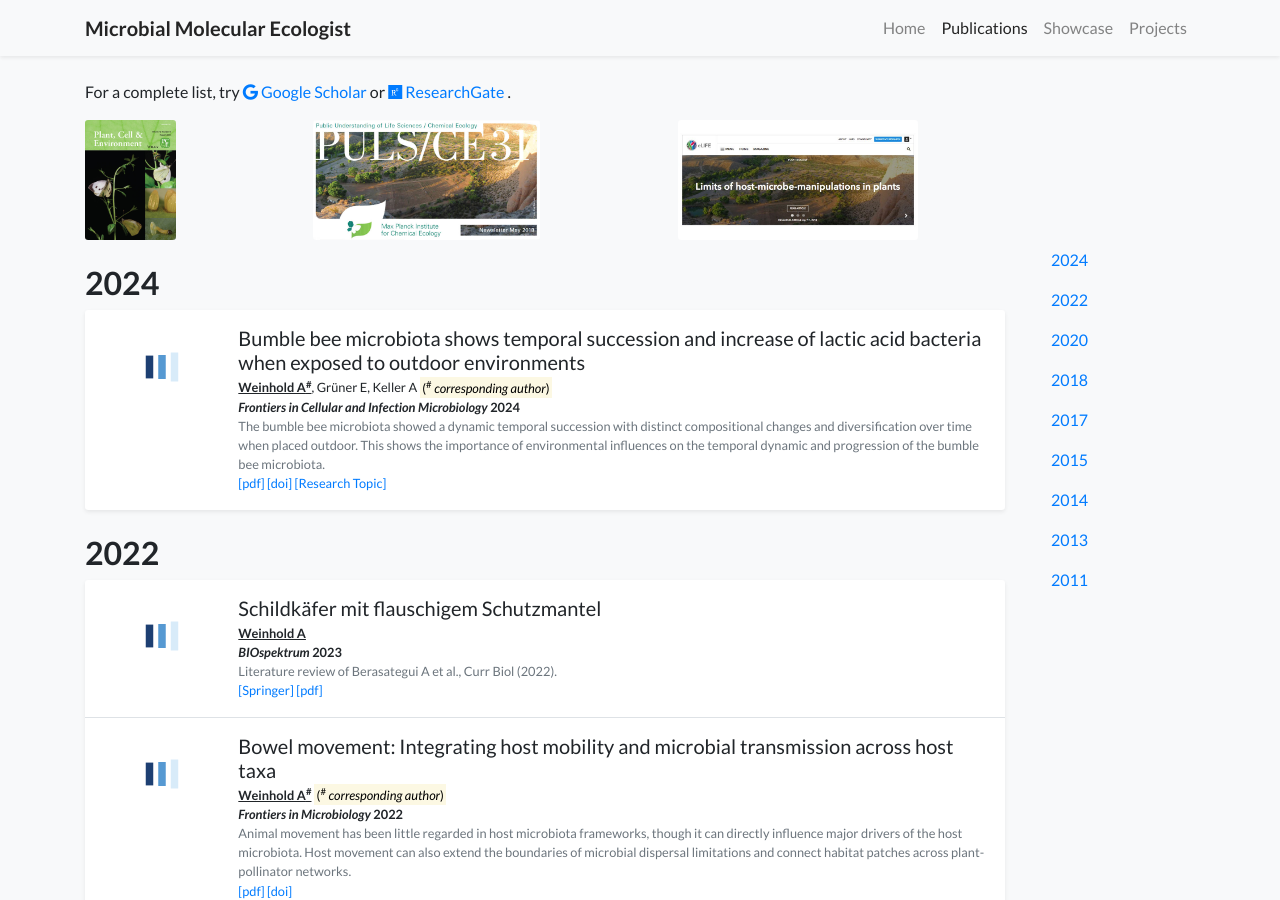
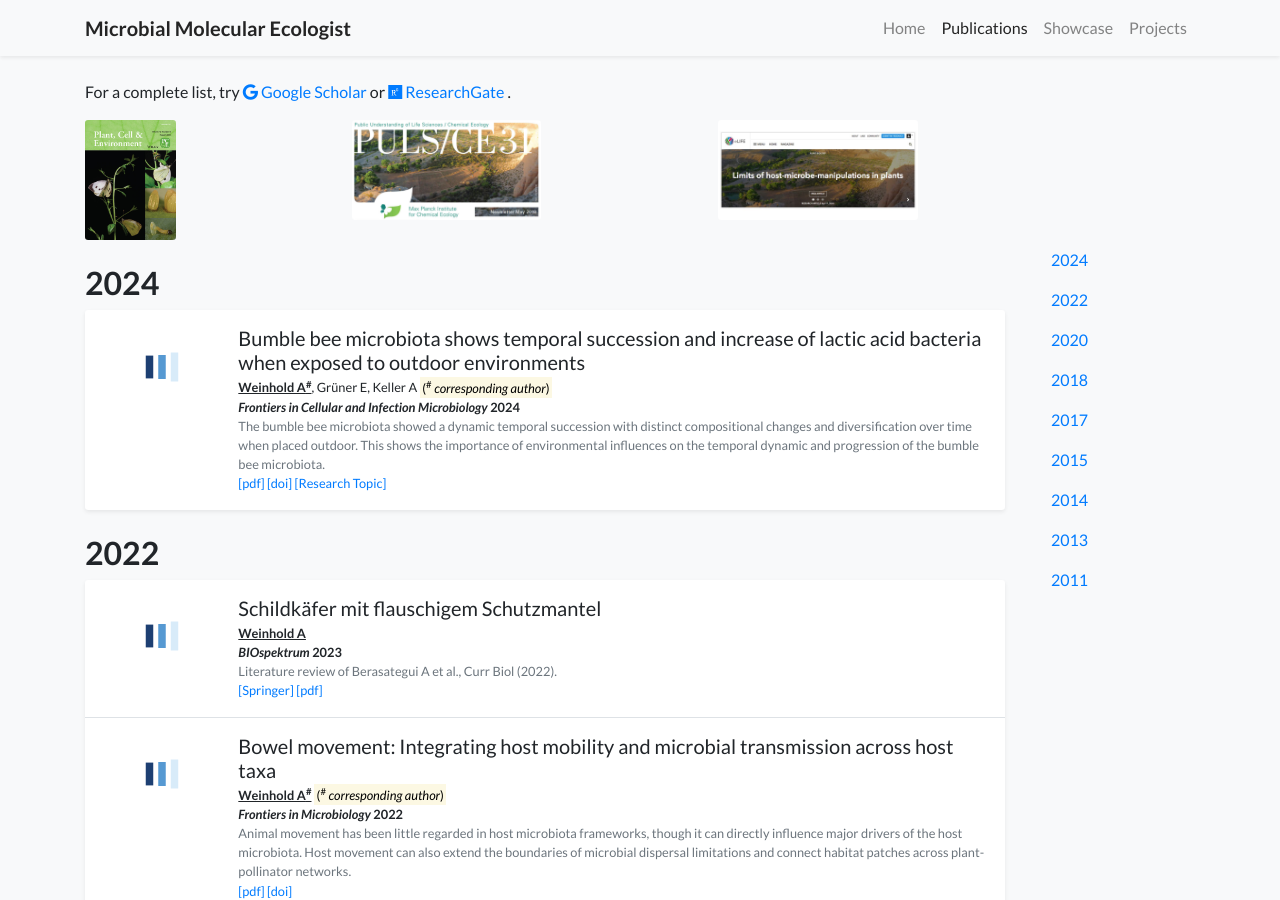
Before and after one commit to micromole/micromole.github.io, a Jekyll site: the page built from publications.html, in a window 1280 px wide and 900 px high. Built offline with Jekyll 4.4.1, drawn with Linux system fonts in a browser that asks for light colours; nearby versions of some CDN libraries; comment, search, counter and statistics services are not loaded; a style sheet for code colours, icons or effects is not loaded.

Commit message:
Update publications.html

```diff
--- a/publications.html
+++ b/publications.html
@@ -19,8 +19,8 @@
     <div class="col-12 col-md-9">
         <div class="d-flex justify-content-between gap-2">
             <img src="/assets/images/covers/cover_PCE.jpg" alt="Image 1" class="rounded-sm img-fluid" style="height: 120px; width: auto;">
-            <img src="/assets/images/covers/cover_PULS.jpg" alt="Image 2" class="rounded-sm img-fluid" style="height: 120px; width: auto;">
-            <img src="/assets/images/covers/cover_elife.jpg" alt="Image 3" class="rounded-sm img-fluid" style="height: 120px; width: auto;">
+            <img src="/assets/images/covers/cover_PULS.jpg" alt="Image 2" class="rounded-sm img-fluid" style="height: 100px; width: auto;">
+            <img src="/assets/images/covers/cover_elife.jpg" alt="Image 3" class="rounded-sm img-fluid" style="height: 100px; width: auto;">
         </div>
     </div>
 </div>
```
